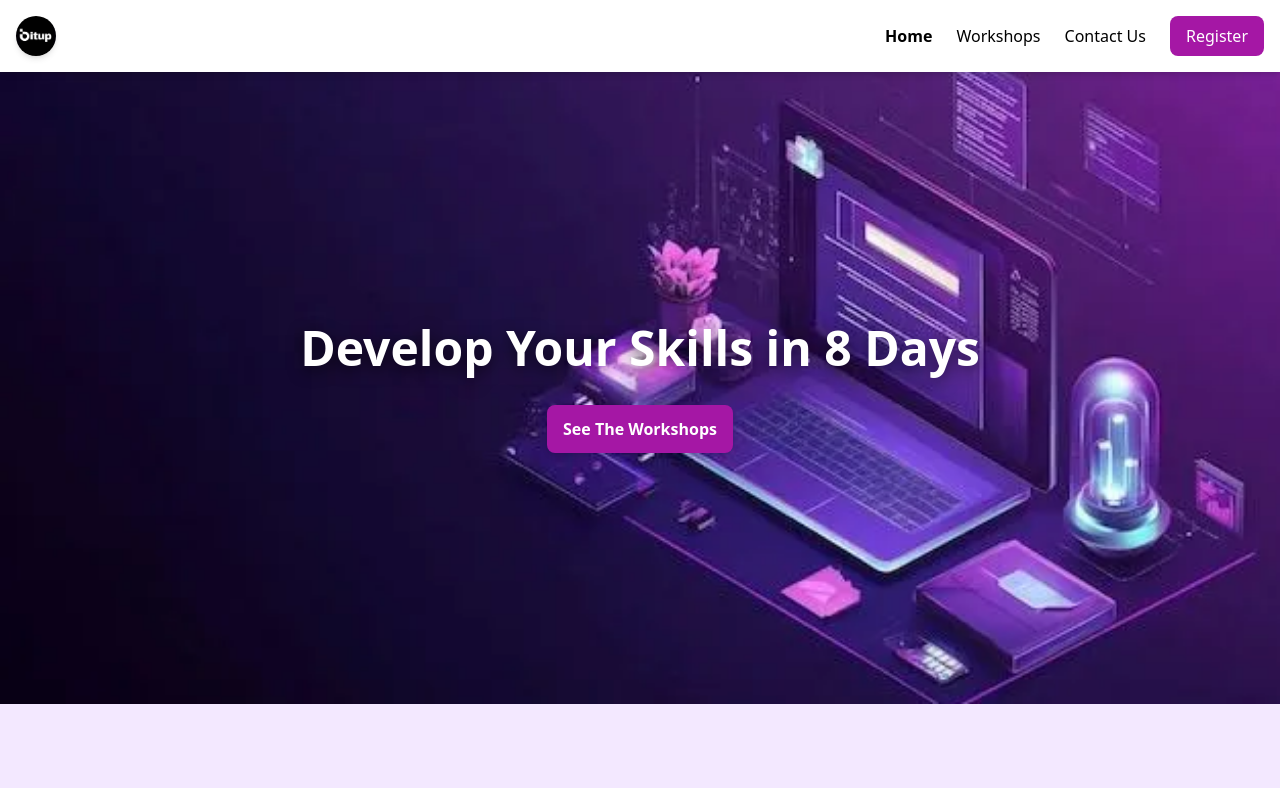
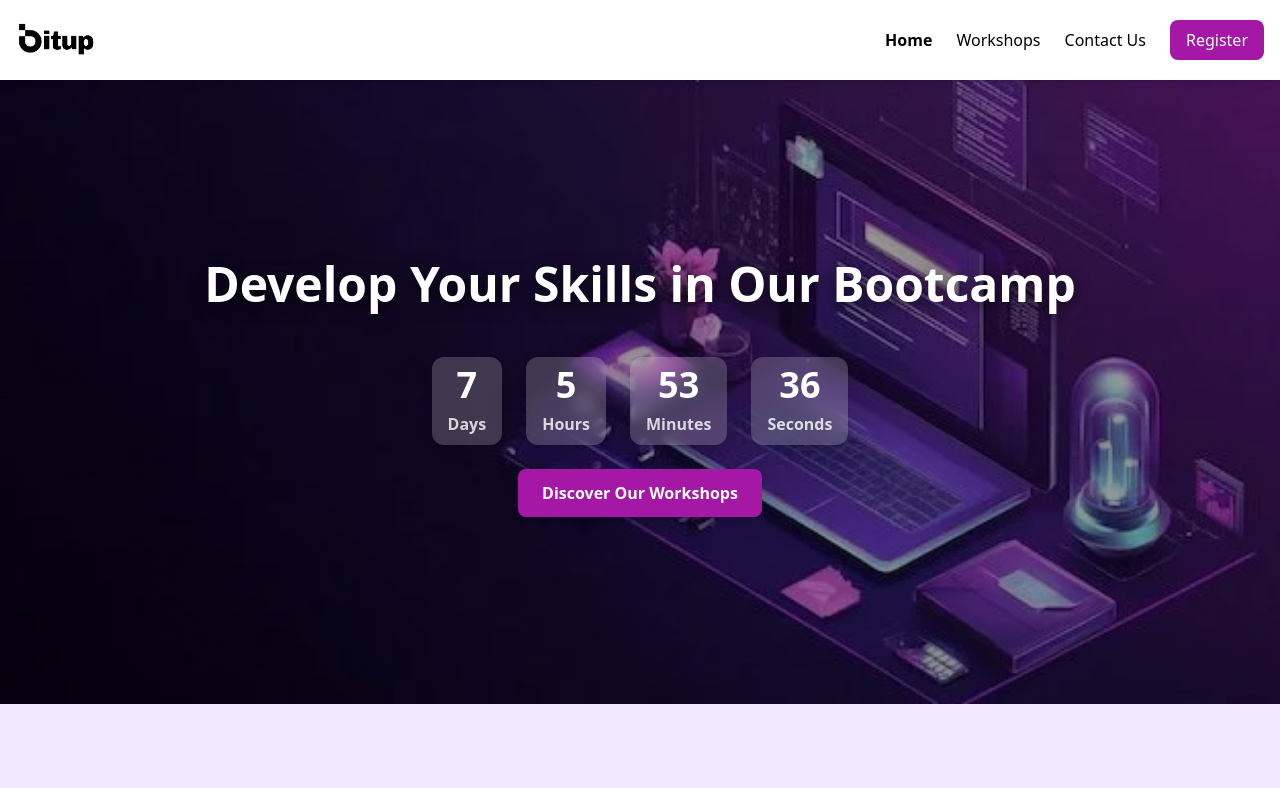
Before and after one commit to Abdellah-saim-mamoune1/BitUp, a React (Vite) app: page / in a window 1280 px wide. Shown: the top 788 px of the page. Built offline with nearby package versions, Linux system fonts and the light colour scheme.

Commit message:
adding logo

```diff
--- a/src/Home.tsx
+++ b/src/Home.tsx
@@ -1,7 +1,7 @@
-import { useState, useRef } from "react";
+import { useState, useRef, useEffect } from "react";
 import { motion, AnimatePresence } from "framer-motion";
 import { useNavigate } from "react-router-dom";
-import Logo from "./assets/Logo.jpg";
+import Logo from "./assets/Logo.png";
 import BgImage from "./assets/BgHomeImage.jpg";
 
 // Icons
@@ -13,21 +13,49 @@ export function Home() {
   const workshopsRef = useRef<HTMLElement | null>(null);
   const contactRef = useRef<HTMLElement | null>(null);
 
+  // Countdown state
+  const [timeLeft, setTimeLeft] = useState({ days: 0, hours: 0, minutes: 0, seconds: 0 });
+
+  // Set your registration deadline here
+  const registrationDeadline = new Date("2025-11-15T23:59:59");
+
+  useEffect(() => {
+    const interval = setInterval(() => {
+      const now = new Date();
+      const diff = registrationDeadline.getTime() - now.getTime();
+
+      if (diff <= 0) {
+        setTimeLeft({ days: 0, hours: 0, minutes: 0, seconds: 0 });
+        clearInterval(interval);
+        return;
+      }
+
+      const days = Math.floor(diff / (1000 * 60 * 60 * 24));
+      const hours = Math.floor((diff / (1000 * 60 * 60)) % 24);
+      const minutes = Math.floor((diff / (1000 * 60)) % 60);
+      const seconds = Math.floor((diff / 1000) % 60);
+
+      setTimeLeft({ days, hours, minutes, seconds });
+    }, 1000);
+
+    return () => clearInterval(interval);
+  }, []);
+
   return (
     <div className="min-h-screen flex flex-col bg-purple-50 text-purple-900">
       {/* Navbar */}
-      <nav className="flex justify-between items-center p-4 bg-white shadow-md fixed w-full top-0 z-50">
+      <nav className="flex justify-between items-center px-4 bg-white shadow-md fixed w-full top-0 z-50">
         <motion.div
-          className="flex items-center space-x-2"
+          className="flex items-center "
           initial={{ opacity: 0, y: -10 }}
           animate={{ opacity: 1, y: 0 }}
           transition={{ duration: 0.5 }}
         >
-          <img
-            src={Logo}
-            alt="Logo"
-            className="w-10 h-10 cursor-pointer rounded-full shadow-md object-cover"
-          />
+
+  <img src={Logo} alt="Logo" className="w-20 h-20 cursor-pointer" onClick={()=>navigate("/")} />
+
+
+
         </motion.div>
 
         {/* Desktop Menu */}
@@ -137,31 +165,58 @@ export function Home() {
 
       {/* Hero Section */}
       <section
-        className="relative w-full h-[80vh] flex items-center justify-center mt-16 overflow-hidden"
+        className="relative w-full h-[80vh] flex flex-col items-center justify-center mt-16 overflow-hidden text-center"
         style={{
           backgroundImage: `url(${BgImage})`,
           backgroundSize: "cover",
           backgroundPosition: "center",
         }}
       >
+        <div className="absolute inset-0 bg-black/40" />
         <motion.div
-          className="relative z-10 text-center text-white px-6 sm:px-10"
+          className="relative z-10 text-white px-6 sm:px-10"
           initial={{ opacity: 0, y: 30 }}
           animate={{ opacity: 1, y: 0 }}
           transition={{ duration: 1 }}
         >
-          <h1 className="text-3xl sm:text-4xl md:text-5xl font-extrabold mb-6 leading-snug drop-shadow-[0_4px_8px_rgba(0,0,0,0.6)]">
-            Develop Your Skills in 8 Days
+          <h1 className="text-3xl sm:text-4xl md:text-5xl font-extrabold mb-10 leading-snug drop-shadow-[0_4px_8px_rgba(0,0,0,0.6)]">
+            Develop Your Skills in Our Bootcamp
           </h1>
+
+          {/* Countdown */}
+          <motion.div
+            className="flex justify-center gap-4 sm:gap-6 text-white font-bold  sm:text-2xl mb-6"
+            initial={{ opacity: 0 }}
+            animate={{ opacity: 1 }}
+            transition={{ delay: 0.5, duration: 0.8 }}
+          >
+            <div className="bg-white/20 px-4 py-2 rounded-xl backdrop-blur-sm shadow-lg">
+              <span className="block text-2xl sm:text-4xl">{timeLeft.days}</span>
+              <span className="text-sm sm:text-base opacity-80">Days</span>
+            </div>
+            <div className="bg-white/20 px-4 py-2 rounded-xl backdrop-blur-sm shadow-lg">
+              <span className="block text-2xl sm:text-4xl">{timeLeft.hours}</span>
+              <span className="text-sm sm:text-base opacity-80">Hours</span>
+            </div>
+            <div className="bg-white/20 px-4 py-2 rounded-xl backdrop-blur-sm shadow-lg">
+              <span className="block text-2xl sm:text-4xl">{timeLeft.minutes}</span>
+              <span className="text-sm sm:text-base opacity-80">Minutes</span>
+            </div>
+            <div className="bg-white/20 px-4 py-2 rounded-xl backdrop-blur-sm shadow-lg">
+              <span className="block text-2xl sm:text-4xl">{timeLeft.seconds}</span>
+              <span className="text-sm sm:text-base opacity-80">Seconds</span>
+            </div>
+          </motion.div>
+
           <motion.button
-            className="text-white bg-[#a517a5] px-4 py-3 rounded-lg font-semibold hover:bg-[#8c0e90] transition shadow-md"
+            className="text-white bg-[#a517a5] px-6 py-3 rounded-lg font-semibold hover:bg-[#8c0e90] transition shadow-md"
             whileHover={{ scale: 1.1 }}
             whileTap={{ scale: 0.95 }}
             onClick={() =>
               workshopsRef.current?.scrollIntoView({ behavior: "smooth" })
             }
           >
-            See The Workshops
+            Discover Our Workshops
           </motion.button>
         </motion.div>
       </section>
@@ -189,7 +244,7 @@ export function Home() {
           Discover the skills you'll learn
         </motion.p>
 
-    <div className="grid grid-cols-1 sm:grid-cols-2 lg:grid-cols-3 gap-8 max-w-6xl mx-auto  sm:px-8 md:px-0">
+        <div className="grid grid-cols-1 sm:grid-cols-2 lg:grid-cols-3 gap-8 max-w-6xl mx-auto sm:px-8 md:px-0">
           {[
             { title: "HTML", desc: "Build the structure of web pages.", icon: <Code size={48} /> },
             { title: "CSS", desc: "Style and layout your websites beautifully.", icon: <Layers size={48} /> },
@@ -216,39 +271,12 @@ export function Home() {
             </motion.div>
           ))}
         </div>
-
       </section>
 
-      {/* Registration Section */}
-      <section className="pt-2 pb-10 text-black px-6 text-center bg-purple-100">
-        <motion.h2
-          className="text-3xl md:text-4xl font-bold mb-4"
-          initial={{ opacity: 0, y: 20 }}
-          whileInView={{ opacity: 1, y: 0 }}
-          viewport={{ once: true }}
-          transition={{ duration: 0.6 }}
-        >
-          Ready To Get Started?
-        </motion.h2>
-        <motion.p
-          className="text-lg md:text-xl font-semibold mb-8 max-w-2xl mx-auto"
-          initial={{ opacity: 0 }}
-          whileInView={{ opacity: 1 }}
-          transition={{ delay: 0.3, duration: 0.6 }}
-        >
-          Join our Bootcamp and learn how to turn your skills into real-world projects.
-        </motion.p>
-        <motion.button
-          className="text-white bg-[#a517a5] px-8 py-3 rounded-lg font-semibold hover:bg-[#8c0e90] transition shadow-lg"
-          whileHover={{ scale: 1.1 }}
-          whileTap={{ scale: 0.95 }}
-          onClick={() => navigate("/register")}
-        >
-          REGISTER NOW!
-        </motion.button>
-      </section>
 
-      {/* Footer (Contact Section) */}
+    {/* Registration Section */} <section className="pt-2 pb-10 text-black px-6 text-center bg-purple-100"> <motion.h2 className="text-3xl md:text-4xl font-bold mb-4" initial={{ opacity: 0, y: 20 }} whileInView={{ opacity: 1, y: 0 }} viewport={{ once: true }} transition={{ duration: 0.6 }} > Ready To Get Started? </motion.h2> <motion.p className="text-lg md:text-xl font-semibold mb-8 max-w-2xl mx-auto" initial={{ opacity: 0 }} whileInView={{ opacity: 1 }} transition={{ delay: 0.3, duration: 0.6 }} > Join our Bootcamp and learn how to turn your skills into real-world projects. </motion.p> <motion.button className="text-white bg-[#a517a5] px-8 py-3 rounded-lg font-semibold hover:bg-[#8c0e90] transition shadow-lg" whileHover={{ scale: 1.1 }} whileTap={{ scale: 0.95 }} onClick={() => navigate("/register")} > REGISTER NOW! </motion.button> </section>
+
+      {/* Footer */}
       <motion.footer
         ref={contactRef}
         className="bg-purple-100 text-black text-center py-10 px-6 border-t border-gray-400"
@@ -257,7 +285,6 @@ export function Home() {
         transition={{ duration: 0.8 }}
       >
         <h2 className="text-2xl font-bold mb-6">Contact Us</h2>
-
         <div className="flex flex-wrap justify-center gap-4 text-sm md:text-lg font-semibold mb-6">
           <a href="mailto:example@email.com" className="hover:text-purple-400 transition">
             Email
```
Also changed, not shown: src/assets/Logo.jpg (deleted), src/assets/Logo.png (added). Lines whose indentation alone changed are shown as unchanged.
